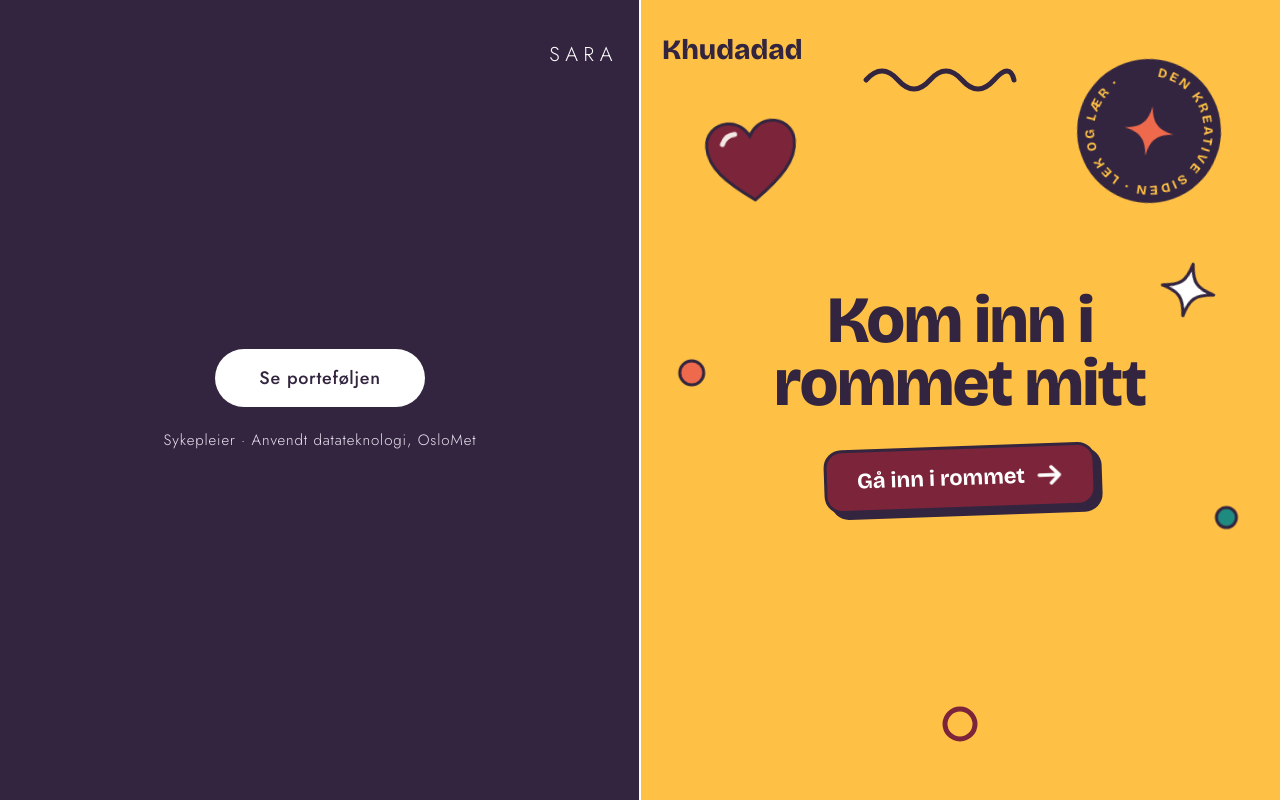
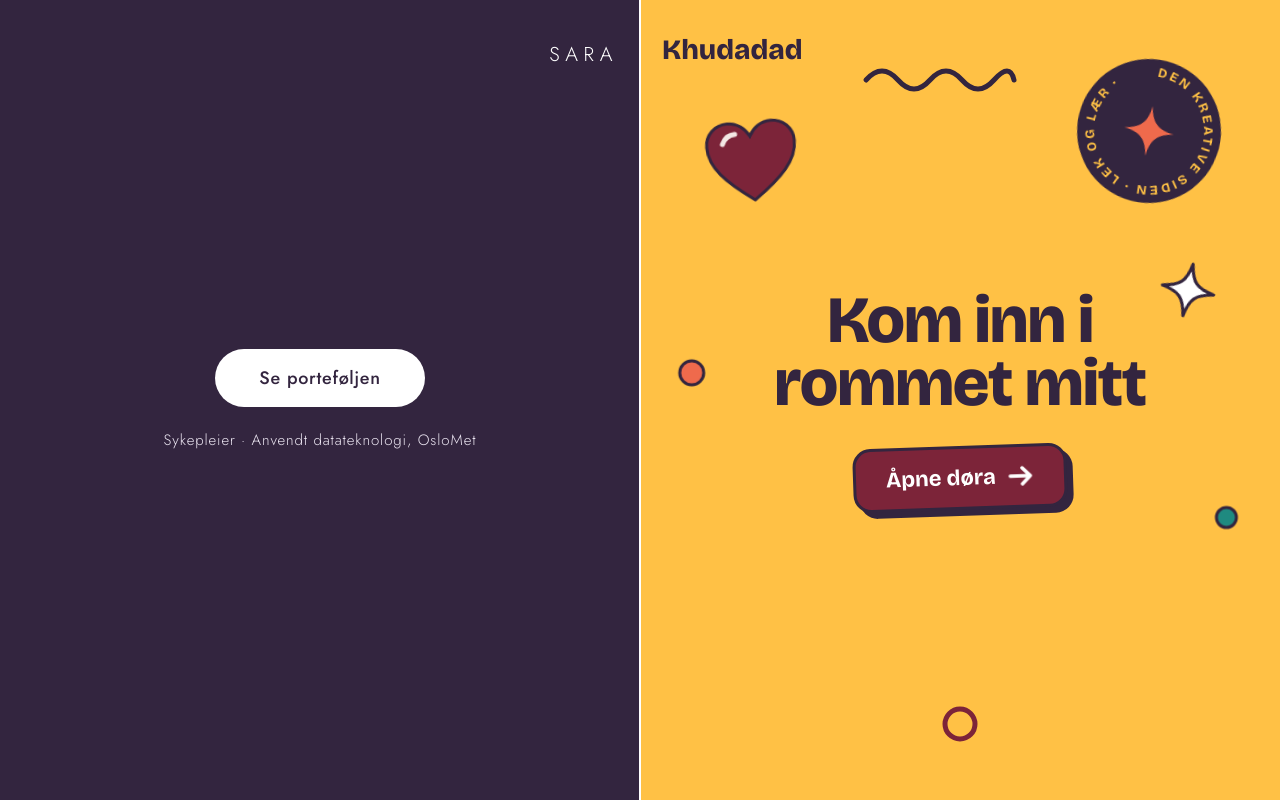
Before and after one commit to sakh26/sakh26.github.io, a React (Vite) app: page / in a window 1280 px wide. Built offline with nearby package versions, Linux system fonts and the light colour scheme.

Commit message:
Call the front page button «Åpne døra»

```diff
--- a/src/forside/Forside.jsx
+++ b/src/forside/Forside.jsx
@@ -96,7 +96,7 @@ export default function Forside() {
         <div className="fs-midt">
           <h1 className="fs-tittel">Kom inn i rommet mitt</h1>
           <a className="fs-inn" href="/rommet/">
-            Gå inn i rommet
+            Åpne døra
             <svg className="nudge" width="26" height="20" viewBox="0 0 26 20" aria-hidden="true">
               <path d="M2 10 H22 M14 2 L22 10 L14 18" fill="none" stroke="#ffffff" strokeWidth="3.5" strokeLinecap="round" strokeLinejoin="round" />
             </svg>
```
